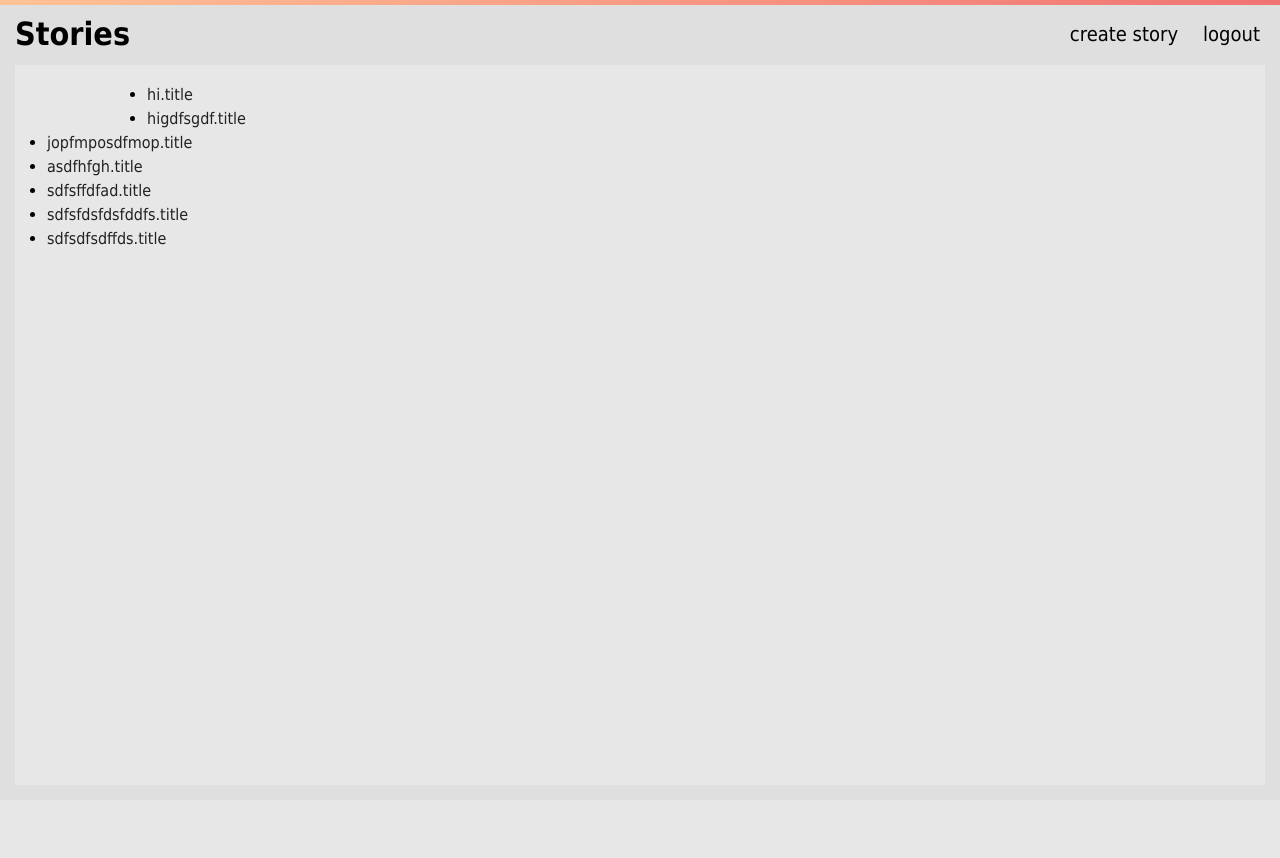
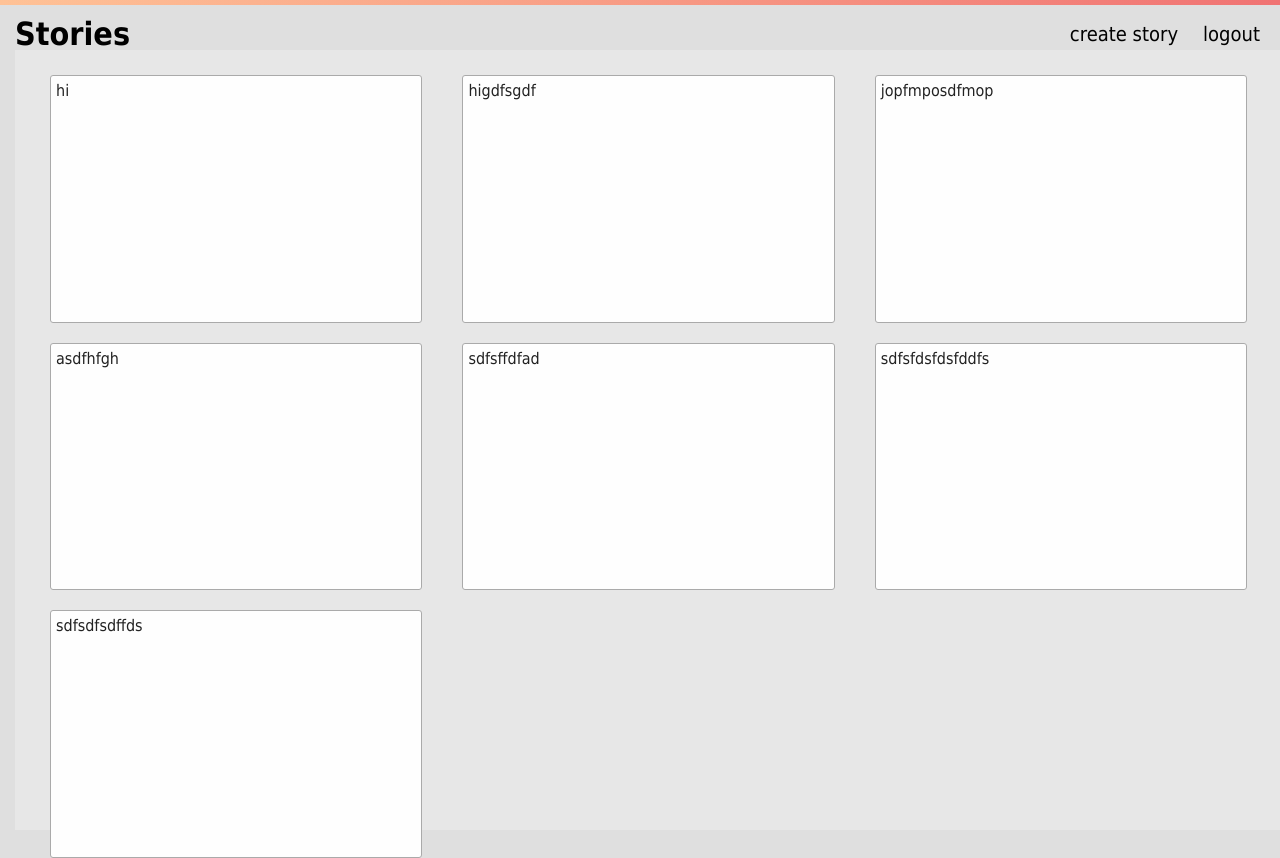
Before and after one commit to lawrenceliu2/xmdt, a Flask app: page /storylist in a window 1280 px wide; the page is wider, and only the part inside the window is pictured. Before the commit the page ends 245 px from the top of that part, so only its background shows below. Run offline with Flask 2, Linux system fonts and the light colour scheme; a user stored in the database is signed in; data comes from the database, SQL or seed files in the repository.

Commit message:
improved display metho for stories

```diff
--- a/templates/stories.html
+++ b/templates/stories.html
@@ -159,13 +159,13 @@
 	    }
 
 	    #stories-container {
-	    	position: relative;
+	    	position:  absolute;
 	    	width: 100%;
 	    	height: calc(100% - 50px);
 	    	margin: 0 auto;
 	    	background-color: #e7e7e7;
-		box-sizing: border-box;
-	    padding: 15px;
+		/*box-sizing: border-box;*/
+	    	padding: 15px;
 	    	top: 50px;
 	    }
 
@@ -210,6 +210,20 @@
 	    li {
 		margin: 5px 0;
 	    }
+
+	    .story-block-entry {
+	    position: relative;
+	    float: left;
+	    width: calc(33% - 50px);
+	    height: 33%;
+	    background-color: #fefefe;
+	    border: solid 1px #aaa;
+	    display: block;
+	    margin: 10px 20px;
+	    box-sizing: border-box;
+	    border-radius: 3px;
+	    padding: 5px;
+	    }
         </style>
   </head>
   <body>
@@ -223,7 +237,9 @@
 	    <div id="stories-container">
 	      <!--<ul style="list-style: none;">-->
 	      {% for item in stories %}
-	      <li><a class="story-entry" href="/story/"{{ item }}>{{ item }}.title</a></li>
+	      <a class="story-entry" href="/story/{{ item }}"><div class="story-block-entry">{{ item }}<div class="block-entry-bg">{% for paragraph in item.paragraphs %}<p class="story-preview">{{ paragraph }}</p>{% endfor %}</div></div></a>
+	      <!--<div class="story-block-entry"><a class="story-entry" href="/story/{{ item }}">{{ item }}</a></div>-->
+	     <!-- <li><a class="story-entry" href="/story/"{{ item }}>{{ item }}.title</a></li>-->
 	      {% endfor %}
 		<!--</ul>-->
 	    </div>
```
